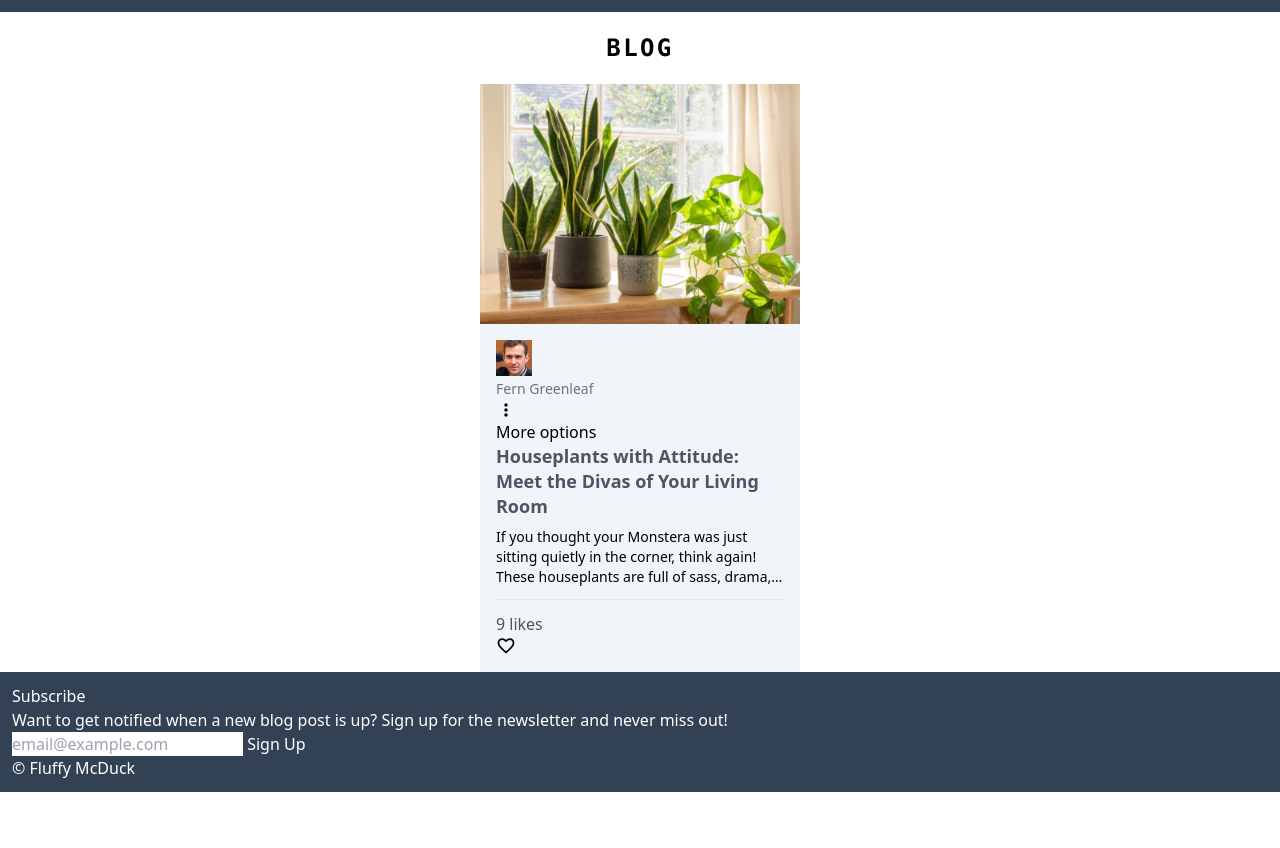
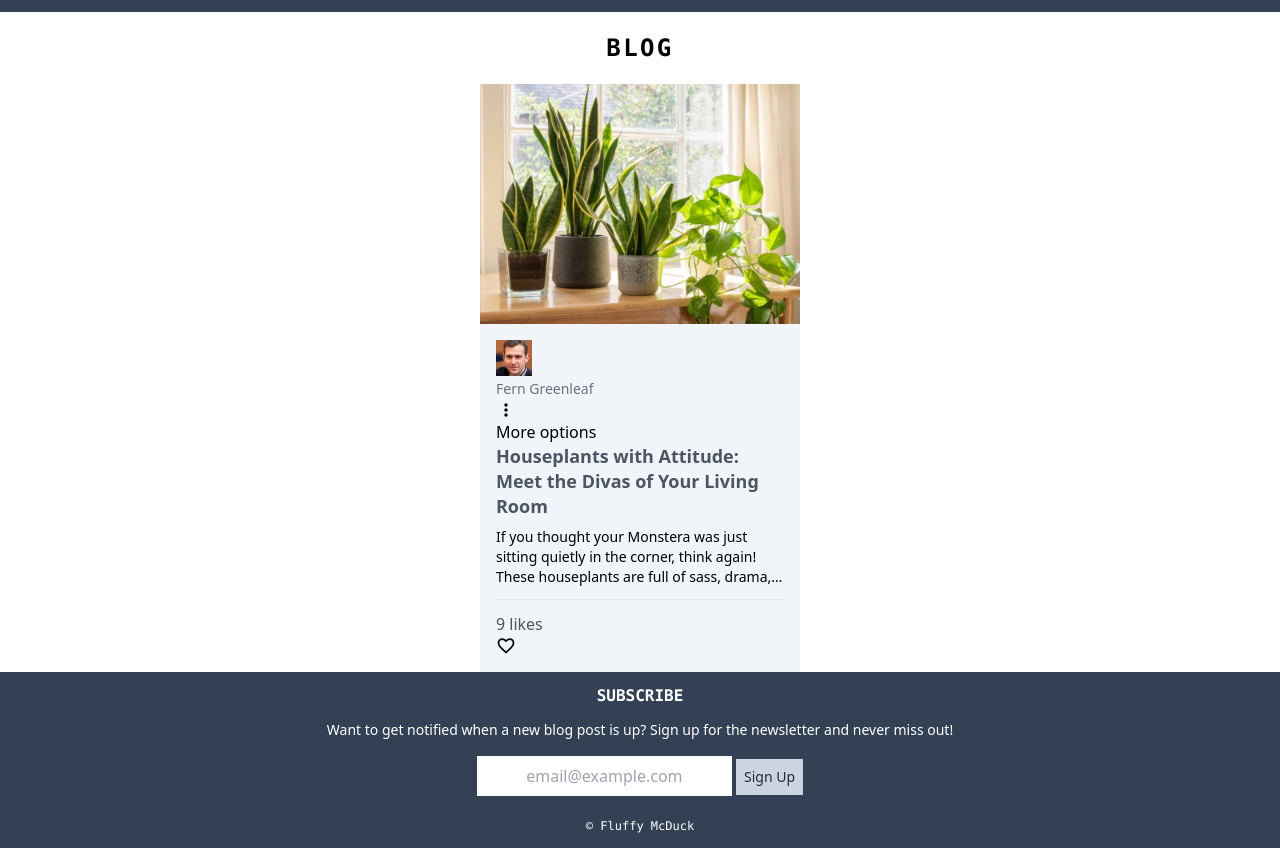
Before and after one commit to b-like-bahar/TailwindCSS-practiceProject, a website: page index.html in a window 1280 px wide. Shown: the part 87-935 px from the top of the page. Before the commit the page ends 879 px from the top, so only its background shows below. Drawn offline with Linux system fonts and the light colour scheme.

Commit message:
style footer content

```diff
--- a/index.html
+++ b/index.html
@@ -72,16 +72,16 @@
             <!--CARD CONTAINER END-->
 
         </main>
-        <footer class= "bg-slate-700 text-white p-3">
+        <footer class= "bg-slate-700 text-white p-3 text-center mt-auto">
             <!-- FOOTER CONTENT -->
             <section>
-                <h3>Subscribe</h3>
-                <p>Want to get notified when a new blog post is up? Sign up for the newsletter and never miss out!</p>
-                <form>
-                    <input type="email" placeholder="email@example.com"/>
-                    <input type="submit" value="Sign Up"/>
+                <h3 class="font-bold uppercase font-mono">Subscribe</h3>
+                <p class="text-sm my-3">Want to get notified when a new blog post is up? Sign up for the newsletter and never miss out!</p>
+                <form class="my-4">
+                    <input class="text-center py-2 px-3" type="email" placeholder="email@example.com"/>
+                    <input class="bg-slate-300 text-slate-800 p-2 text-sm font-medium" type="submit" value="Sign Up"/>
                 </form>
-                <span>&copy; Fluffy McDuck</span>
+                <span class="text-xs font-mono">&copy; Fluffy McDuck</span>
             </section>
         </footer>
         <!-- FOOTER CONTENT END -->
```
Also changed, not shown: dist/styles.css.
